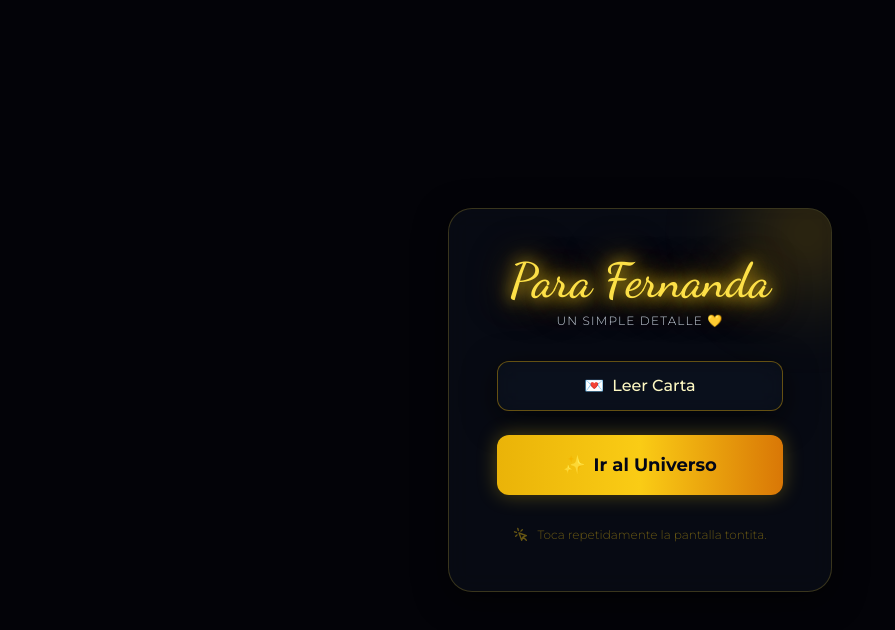
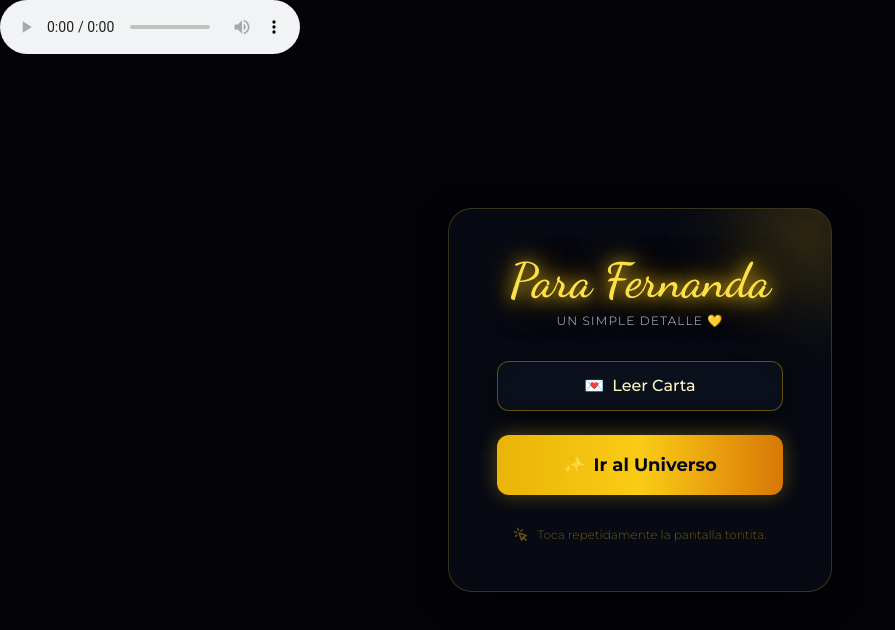
Before and after one commit to amorro2207-ops/Un-simple-detalle, a plain HTML site: page index.html in a window 1280 px wide. Shown: the top 630 px of the page, without its empty margins (0-895 px from the left). Drawn offline with nearby package versions, Linux system fonts and the light colour scheme.

Commit message:
Update index.html

```diff
--- a/index.html
+++ b/index.html
@@ -124,7 +124,7 @@
 </head>
 <body>
 
-    <audio src="https://rr5---sn-fpoxuuxa-aphs.googlevideo.com/videoplayback?expire=1790029111&ei=11ixaoDGEMGWr9gPve3ZoAQ&ip=82.26.208.130&id=o-ANK00hAyVNBRxDQjSVeNxMIY7VmPEFE0A32RxPtSil3m&itag=18&source=youtube&requiressl=yes&xpc=EgVo2aDSNQ%3D%3D&rms=aub%2Caub&bui=AR3QkAl84Z4ftXAyvtcPZMmHxgiiJjMqXXv38BKNA3uvHy13Wy80_8y8hPQBQBrK1QOcRoWUSTPmgb5r&spc=I-rgITxzmlkF5O6vIa8imiGYZHyXUY53PzQYnjNV1XjQsYTb4aBnpjwvivVGR75e9Ds&vprv=1&svpuc=1&mime=video%2Fmp4&rqh=1&gir=yes&clen=4278829&ratebypass=yes&dur=221.936&lmt=1783236823644901&fexp=51565115&c=ANDROID&txp=5538534&sparams=expire%2Cei%2Cip%2Cid%2Citag%2Csource%2Crequiressl%2Cxpc%2Cbui%2Cspc%2Cvprv%2Csvpuc%2Cmime%2Crqh%2Cgir%2Cclen%2Cratebypass%2Cdur%2Clmt&sig=AE0s2JYwRAIgM-YF0f4swUAMyJonll6FeUZ1pN04vUXp1UlxTOtlXeQCICX6o01NmuFI42fwq3YA9TdtCIlaRfVWod_cNJUah0mq&redirect_counter=1&rm=sn-ab5ezz7z&rrc=104&req_id=9ff998983a08a3ee&cms_redirect=yes&ipbypass=yes&met=1790007519,&mh=9H&mip=38.25.83.142&mm=18&mn=sn-fpoxuuxa-aphs&ms=aub&mt=1790007164&mv=m&mvi=5&pl=24&lsparams=ipbypass,met,mh,mip,mm,mn,ms,mv,mvi,pl,rms&lsig=APaTxxMwRQIgQW9jwQte1f8reuDWtXFShN4vJ7l_i69mm_b96miSaf4CIQDg70X754Qptpi6_KIYnkhVwakpFPwffmu1YQIKRehl7A%3D%3D" autoplay loop></audio>
+    <audio src="https://rr5---sn-fpoxuuxa-aphs.googlevideo.com/videoplayback?expire=1790029111&ei=11ixaoDGEMGWr9gPve3ZoAQ&ip=82.26.208.130&id=o-ANK00hAyVNBRxDQjSVeNxMIY7VmPEFE0A32RxPtSil3m&itag=18&source=youtube&requiressl=yes&xpc=EgVo2aDSNQ%3D%3D&rms=aub%2Caub&bui=AR3QkAl84Z4ftXAyvtcPZMmHxgiiJjMqXXv38BKNA3uvHy13Wy80_8y8hPQBQBrK1QOcRoWUSTPmgb5r&spc=I-rgITxzmlkF5O6vIa8imiGYZHyXUY53PzQYnjNV1XjQsYTb4aBnpjwvivVGR75e9Ds&vprv=1&svpuc=1&mime=video%2Fmp4&rqh=1&gir=yes&clen=4278829&ratebypass=yes&dur=221.936&lmt=1783236823644901&fexp=51565115&c=ANDROID&txp=5538534&sparams=expire%2Cei%2Cip%2Cid%2Citag%2Csource%2Crequiressl%2Cxpc%2Cbui%2Cspc%2Cvprv%2Csvpuc%2Cmime%2Crqh%2Cgir%2Cclen%2Cratebypass%2Cdur%2Clmt&sig=AE0s2JYwRAIgM-YF0f4swUAMyJonll6FeUZ1pN04vUXp1UlxTOtlXeQCICX6o01NmuFI42fwq3YA9TdtCIlaRfVWod_cNJUah0mq&redirect_counter=1&rm=sn-ab5ezz7z&rrc=104&req_id=9ff998983a08a3ee&cms_redirect=yes&ipbypass=yes&met=1790007519,&mh=9H&mip=38.25.83.142&mm=18&mn=sn-fpoxuuxa-aphs&ms=aub&mt=1790007164&mv=m&mvi=5&pl=24&lsparams=ipbypass,met,mh,mip,mm,mn,ms,mv,mvi,pl,rms&lsig=APaTxxMwRQIgQW9jwQte1f8reuDWtXFShN4vJ7l_i69mm_b96miSaf4CIQDg70X754Qptpi6_KIYnkhVwakpFPwffmu1YQIKRehl7A%3D%3D" autoplay loop controls></audio>
 
     <!-- LIENZO PARA EL UNIVERSO 3D -->
     <canvas id="universe-canvas" class="absolute inset-0 w-full h-full z-0"></canvas>
```
